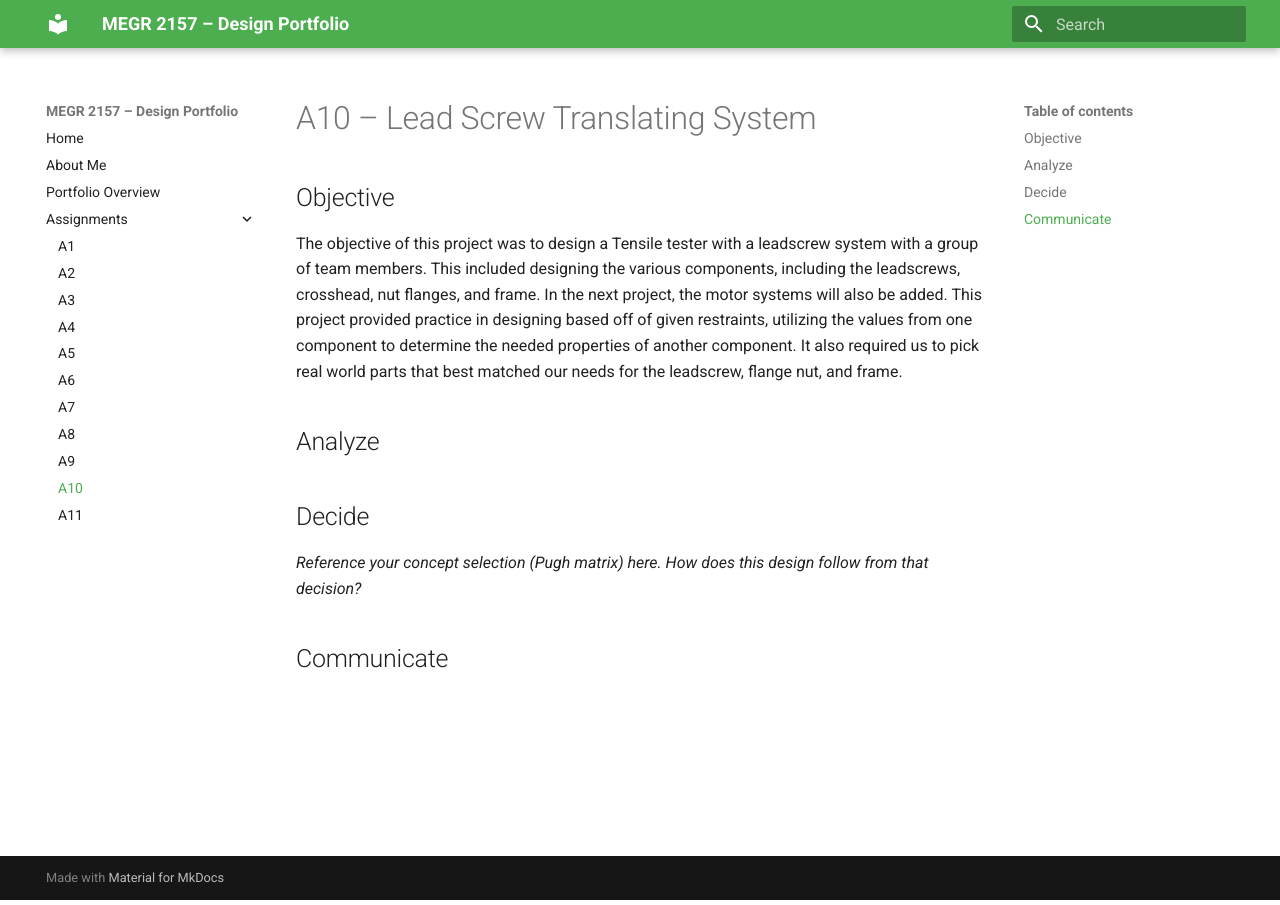
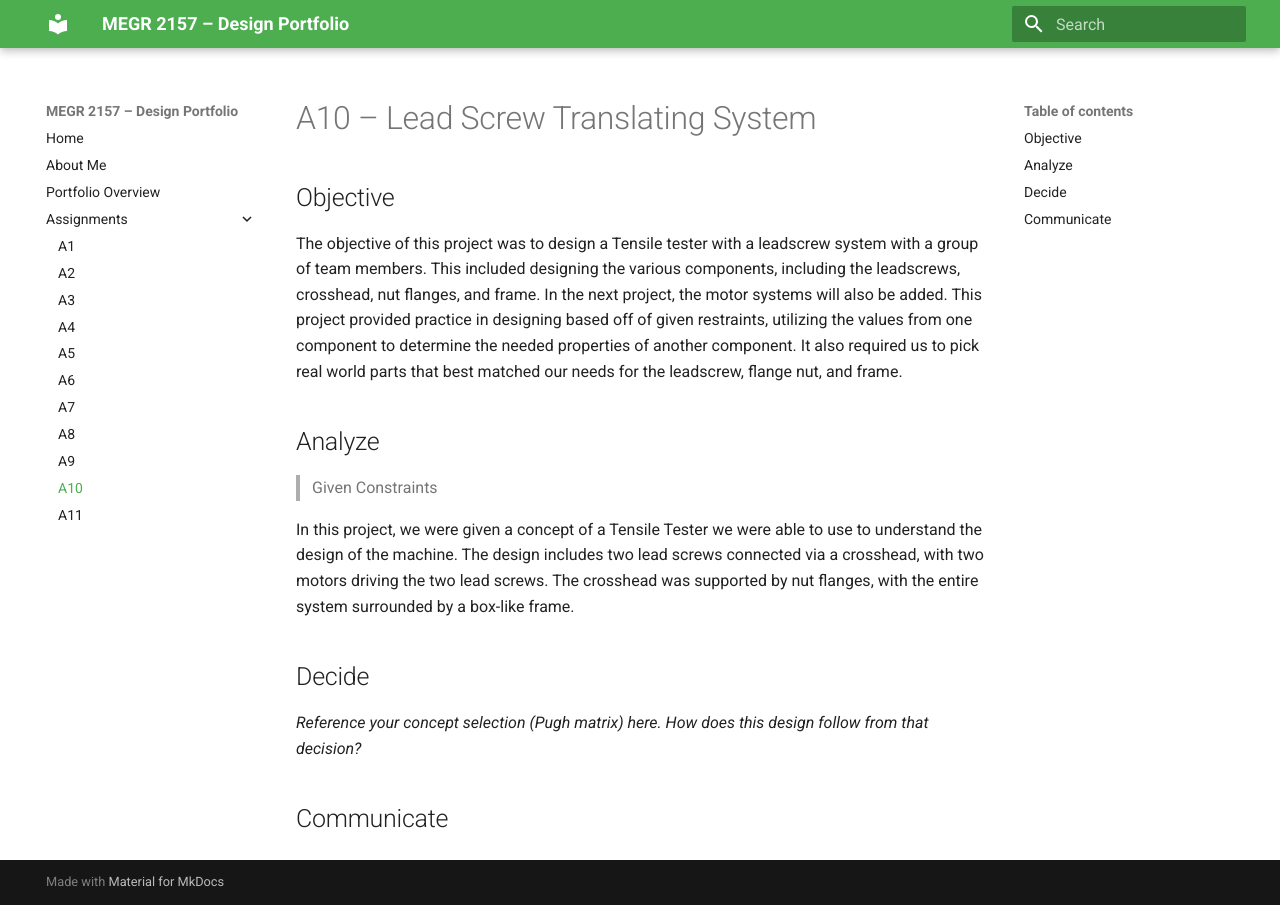
Before and after one commit to bsalvi7/megr2156-portfolio, an MkDocs documentation site: the page built from docs/assignments/A10/index.md, in a window 1280 px wide. Built offline with MkDocs 1.6.1 and Material for MkDocs 9.7.7, drawn with Linux system fonts in a browser that asks for light colours.

Commit message:
Enhance project documentation for Tensile tester
Expanded the project description and analysis sections to provide more details on the Tensile tester design and its components.

```diff
--- a/docs/assignments/A10/index.md
+++ b/docs/assignments/A10/index.md
@@ -6,6 +6,11 @@ The objective of this project was to design a Tensile tester with a leadscrew sy
 
 ## Analyze
 
+>Given Constraints
+
+In this project, we were given a concept of a Tensile Tester we were able to use to understand the design of the machine. The design includes two lead screws connected via a crosshead, with two motors driving the two lead screws. The crosshead was supported by nut flanges, with the entire system surrounded by a box-like frame.
+
+
 
 ## Decide
 _Reference your concept selection (Pugh matrix) here. How does this design follow from that decision?_
```
